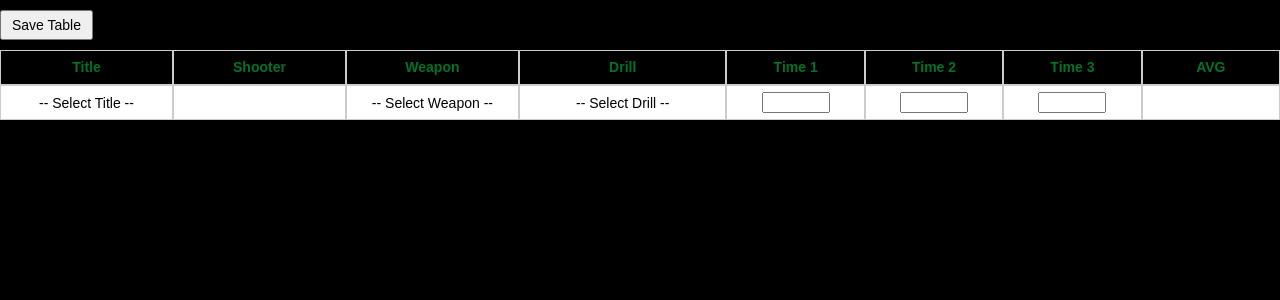
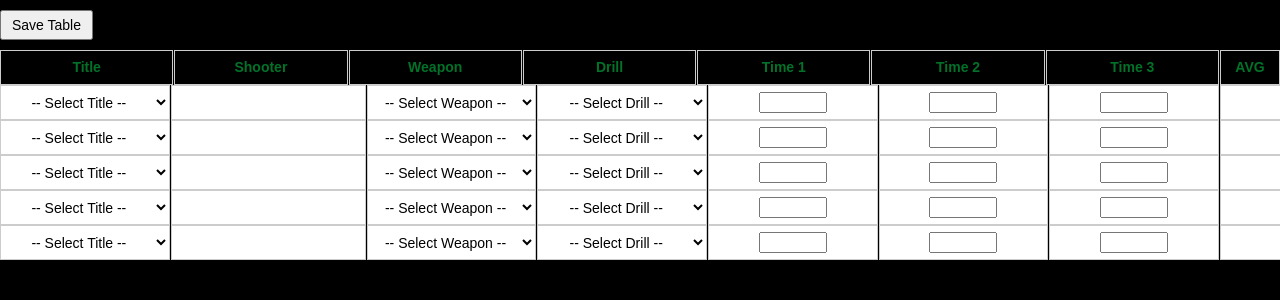
Before and after one commit to FatherIrish/ivyp, a React (Vite) app in the folder my-react-app/: page / in a window 1280 px wide. Shown: the top 300 px of the page. Built offline with nearby package versions, Linux system fonts and the light colour scheme.

Commit message:
Holster and function updates for cell management.

```diff
--- a/my-react-app/src/App.css
+++ b/my-react-app/src/App.css
@@ -1,58 +1,39 @@
-
 .page {
   display: flex;
   justify-content: center;
   align-items: flex-start;
   width: 100%;
   min-height: 100vh;
-  background: #000000;
+  background: #000;
   box-sizing: border-box;
 }
 
-.sheet {
-  display: grid;
+.table-container {
   width: 100%;
-  grid-template-columns:
-    1fr
-    1fr
-    1fr
-    1.2fr
-    0.8fr
-    0.8fr
-    0.8fr
-    0.8fr;
+  overflow-x: auto;
+  flex-direction: column;
+  align-items: flex-start;
+  margin-top: 10px;
+}
+
+.save-button {
+  margin-bottom: 10px;
+  padding: 5px 10px;
+  font-size: 14px;
 }
 
 .row {
-  display: contents;
-  grid-template-columns: 150px 150px 150px 100px 100px 100px;
+  display: grid;
   gap: 1px;
 }
 
 .cell {
-  min-width: 0;
   text-align: center;
   border: 1px solid #ccc;
   padding: 6px;
-  box-sizing: border-box;
   background: #fff;
   font-size: 14px;
-  color: rgb(0, 0, 0);
   font-family: Arial, sans-serif;
-
-  width: 100%;
-  box-sizing: border-box;
-  text-align-last: center;
-  text-align: center;
-
-  appearance: none;
-  -webkit-appearance: none;
-  -moz-appearance: none;
-}
-@media (max-width: 768px) {
-  .sheet {
-    min-width: 800px;
-  }
 }
 
 .header {
@@ -61,18 +42,6 @@
   color: #027229;
 }
 
-.table-container {
-  width: 100%;
-  overflow-x: auto;
-  flex-direction: column;
-  align-items: flex-end;
-  margin-top: 10px;
-}
-
-.button-container button {
-  padding: 5px 10px;
-  font-size: 14px;
-}
 .time-cell {
   display: flex;
   align-items: center;
@@ -80,7 +49,7 @@
 }
 
 .standard {
-  color: rgb(193, 181, 181);
+  color: grey;
   font-size: 12px;
   margin-right: 4px;
   min-width: 35px;
@@ -98,3 +67,9 @@
   min-width: 35px;
   text-align: right;
 }
+
+.cell.avg {
+  width: 60px;
+  min-width: 60px;
+  max-width: 60px;
+}
--- a/my-react-app/src/App.jsx
+++ b/my-react-app/src/App.jsx
@@ -1,3 +1,7 @@
+//AI has done a fair bit of the leg work for me, but my main goal was to learn the functions and structures of JAVAscript.
+//as of Feb 17 I have started to actually write and diagnose my additions - lowering my use of AI to trouble shoot/identify options.
+
+
 //things I want to add,
 //make the time columns only accept integers
 //Ability to save data such as shooters, and a way to compare times so best time is highlighted for each shooter
@@ -7,29 +11,21 @@
 import { useState } from 'react';
 import './App.css';
 
-const columns = [
-  { label: 'Title', key: 'Title' },
-  { label: 'Shooter', key: 'Shooter' },
-  { label: 'Weapon', key: 'Weapon' },
-  { label: 'Drill', key: 'Drill' },
-  { label: 'Time 1', key: 'Time1' },
-  { label: 'Time 2', key: 'Time2' },
-  { label: 'Time 3', key: 'Time3' },
-  { label: 'AVG', key: 'AVG' },
-];
-
 const TitleOptions = ['Operator', 'Safety', 'Shooter'];
 const WeaponOptions = ['Carbine', 'Pistol'];
 
-const DrillOptiosnByWeapon = {
+const DrillOptionsByWeapon = {
   Carbine: ['Cover', 'Single Fire', 'Two Shot Reload', 'Eleanor', 'Mozambique', 'Transition'],
   Pistol: ['Cover', 'Single Fire', 'Two Shot Reload', 'Eleanor', 'Mozambique', 'Transition'],
 };
+
+const holster_handicap = 0.25;
 
 const createEmptyRow = () => ({
   Title: '',
   Shooter: '',
   Weapon: '',
+  Holster: false,
   Drill: '',
   Time1: '',
   Time2: '',
@@ -46,52 +42,79 @@ const TimeStandards = {
 function App() {
   const [data, setData] = useState(() => {
     const saved = localStorage.getItem('savedData');
-  let initialRows = [];
-
     if (saved) {
       try {
-      initialRows = JSON.parse(saved);
+        const parsed = JSON.parse(saved);
+        while (parsed.length < 5) parsed.push(createEmptyRow());
+        return parsed;
       } catch (e) {
-      console.error("Failed to parse saved data:", e);
+        console.error('Failed to parse saved data:', e);
       }
     }
+    return Array.from({ length: 5 }, createEmptyRow);
+  });
 
-  // Ensure at least one empty row at the end
-  if (!initialRows.length || Object.values(initialRows[initialRows.length - 1]).some(v => v !== '')) {
-    initialRows.push(createEmptyRow());
+  // Dynamically generate columns
+  const columns = (() => {
+    const showHolster = data.some(row => row.Weapon === 'Pistol');
+    const cols = [
+      { label: 'Title', key: 'Title' },
+      { label: 'Shooter', key: 'Shooter' },
+      { label: 'Weapon', key: 'Weapon' },
+    ];
+    if (showHolster) cols.push({ label: 'Holster', key: 'Holster' });
+    cols.push(
+      { label: 'Drill', key: 'Drill' },
+      { label: 'Time 1', key: 'Time1' },
+      { label: 'Time 2', key: 'Time2' },
+      { label: 'Time 3', key: 'Time3' },
+      { label: 'AVG', key: 'AVG' }
+    );
+    return cols;
+  })();
+
+  const updateCell = (rowIndex, field, value) => {
+    setData(prevData =>
+      prevData.map((row, i) => {
+        if (i !== rowIndex) return row;
+
+        const updatedRow = { ...row, [field]: value };
+
+        if (field === 'Title') {
+          updatedRow.Shooter = '';
+          updatedRow.Weapon = '';
+          updatedRow.Drill = '';
+          updatedRow.Time1 = '';
+          updatedRow.Time2 = '';
+          updatedRow.Time3 = '';
+          updatedRow.Holster = false;
         }
 
-  return initialRows;
-});
-
-
-  const updateCell = (rowIndex, field, value) => {
-    setData(prevData => {
-      const newData = prevData.map((row, i) => {
-        if (i === rowIndex) {
-          const updatedRow = { ...row, [field]: value };
         if (field === 'Weapon') {
           updatedRow.Drill = '';
           updatedRow.Time1 = '';
           updatedRow.Time2 = '';
           updatedRow.Time3 = '';
+          updatedRow.Holster = false;
         }
+
+        if (field === 'Drill') {
+          updatedRow.Time1 = '';
+          updatedRow.Time2 = '';
+          updatedRow.Time3 = '';
+        }
+
         return updatedRow;
-        }
-        return row;
-      });
-
-      // Auto-add row if last row has data
-      const lastRow = newData[newData.length - 1];
-      if (Object.values(lastRow).some(v => v !== '')) newData.push(createEmptyRow());
-      return newData;
-    });
+      })
+    );
   };
 
   const getStandardTime = row => {
     const titleData = TimeStandards[row.Title];
     if (!titleData) return null;
-    return titleData[row.Drill] ?? null;
+    const base = titleData[row.Drill];
+    if (base == null) return null;
+    return row.Holster ? base + holster_handicap : base;
   };
 
   const calculateAverage = row => {
@@ -109,28 +132,48 @@ const [data, setData] = useState(() => {
   return (
     <div className="page">
       <div className="table-container">
-        <button onClick={saveData} style={{ marginBottom: 10, padding: '5px 10px', fontSize: 14 }}>
+        <button onClick={saveData} className="save-button">
           Save Table
         </button>
 
-        <div className="sheet">
         {/* Header */}
+        <div
+          className="row header"
+          style={{
+            gridTemplateColumns: columns
+              .map(col => (col.key === 'Holster' || col.key === 'AVG' ? '60px' : '1fr'))
+              .join(' '),
+          }}
+        >
           {columns.map(col => (
-            <div key={col.key} className="cell header">{col.label}</div>
+            <div key={col.key} className="cell header">
+              {col.label}
+            </div>
           ))}
+        </div>
 
         {/* Rows */}
         {data.map((row, rowIndex) => (
-            <div key={rowIndex} className="row">
+          <div
+            key={rowIndex}
+            className="row"
+            style={{
+              gridTemplateColumns: columns
+                .map(col => (col.key === 'Holster' || col.key === 'AVG' ? '60px' : '1fr'))
+                .join(' '),
+            }}
+          >
             {columns.map(col => {
+              // AVG
               if (col.key === 'AVG') {
                 return (
-                    <div key={`${rowIndex}-${col.key}`} className="cell" style={{ fontWeight: 'bold' }}>
+                  <div key={`${rowIndex}-${col.key}`} className="cell avg" style={{ fontWeight: 'bold' }}>
                     {calculateAverage(row)}
                   </div>
                 );
               }
 
+              // Title
               if (col.key === 'Title') {
                 return (
                   <select
@@ -140,11 +183,16 @@ const [data, setData] = useState(() => {
                     onChange={e => updateCell(rowIndex, col.key, e.target.value)}
                   >
                     <option value="">-- Select Title --</option>
-                      {TitleOptions.map(t => <option key={t} value={t}>{t}</option>)}
+                    {TitleOptions.map(t => (
+                      <option key={t} value={t}>
+                        {t}
+                      </option>
+                    ))}
                   </select>
                 );
               }
 
+              // Weapon
               if (col.key === 'Weapon') {
                 return (
                   <select
@@ -154,13 +202,33 @@ const [data, setData] = useState(() => {
                     onChange={e => updateCell(rowIndex, col.key, e.target.value)}
                   >
                     <option value="">-- Select Weapon --</option>
-                      {WeaponOptions.map(w => <option key={w} value={w}>{w}</option>)}
+                    {WeaponOptions.map(w => (
+                      <option key={w} value={w}>
+                        {w}
+                      </option>
+                    ))}
                   </select>
                 );
               }
 
+              // Holster
+              if (col.key === 'Holster') {
+                return (
+                  <div key={`${rowIndex}-${col.key}`} className="cell">
+                    {row.Weapon === 'Pistol' && (
+                      <input
+                        type="checkbox"
+                        checked={row.Holster}
+                        onChange={e => updateCell(rowIndex, 'Holster', e.target.checked)}
+                      />
+                    )}
+                  </div>
+                );
+              }
+
+              // Drill
               if (col.key === 'Drill') {
-                  const drillsToShow = row.Weapon ? DrillOptiosnByWeapon[row.Weapon] : [];
+                const drillsToShow = row.Weapon ? DrillOptionsByWeapon[row.Weapon] : [];
                 return (
                   <select
                     key={`${rowIndex}-${col.key}`}
@@ -169,7 +237,11 @@ const [data, setData] = useState(() => {
                     onChange={e => updateCell(rowIndex, col.key, e.target.value)}
                   >
                     <option value="">-- Select Drill --</option>
-                      {drillsToShow.map(d => <option key={d} value={d}>{d}</option>)}
+                    {drillsToShow.map(d => (
+                      <option key={d} value={d}>
+                        {d}
+                      </option>
+                    ))}
                   </select>
                 );
               }
@@ -191,22 +263,23 @@ const [data, setData] = useState(() => {
                     : 'blue';
 
                 return (
-                    <div key={`${rowIndex}-${col.key}`} className="cell time-cell" style={{ display: 'flex', alignItems: 'center' }}>
-                      <span style={{ color: 'grey', marginRight: 5 }}>{standard !== null ? standard.toFixed(2) : ''}</span>
+                  <div key={`${rowIndex}-${col.key}`} className="cell time-cell">
+                    <span className="standard">{standard !== null ? standard.toFixed(2) : ''}</span>
                     <input
+                      className="time-input"
                       type="number"
                       step="0.01"
                       value={row[col.key]}
                       onChange={e => updateCell(rowIndex, col.key, e.target.value)}
-                        style={{ width: 60 }}
                     />
-                      <span style={{ color: differenceColor, marginLeft: 5 }}>
+                    <span className="difference" style={{ color: differenceColor }}>
                       {difference !== null ? difference : ''}
                     </span>
                   </div>
                 );
               }
 
+              // Default input
               return (
                 <input
                   key={`${rowIndex}-${col.key}`}
@@ -221,7 +294,6 @@ const [data, setData] = useState(() => {
         ))}
       </div>
     </div>
-    </div>
   );
 }
 
```
Also changed, not shown: 1 other file (tests, documents, lock files or other folders). Lines whose indentation alone changed are shown as unchanged.
